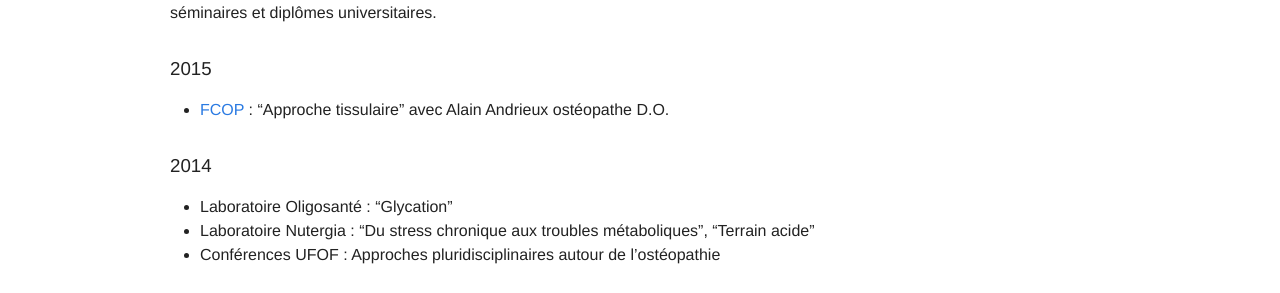
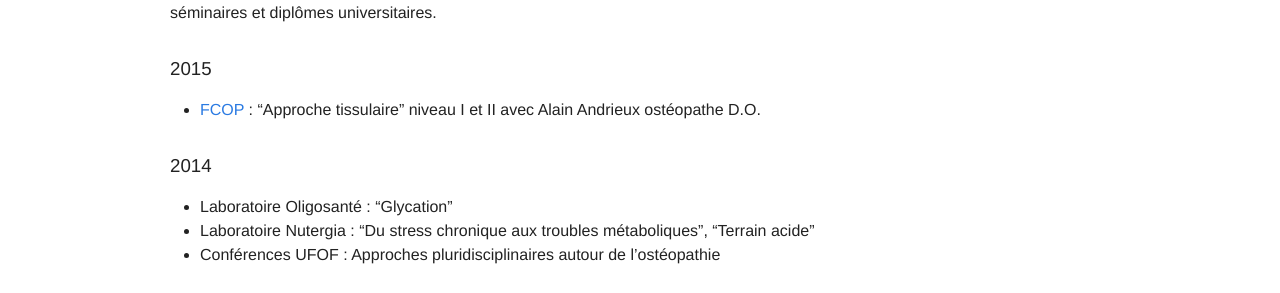
Before and after one commit to tkrotoff/osteo15, a Jekyll site: the page built from 1-Votre-osteopathe.md, in a window 1280 px wide. Shown: the part 600-893 px from the top of the page. Built offline with Jekyll 4.4.1, drawn with Linux system fonts in a browser that asks for light colours; nearby versions of some CDN libraries.

Commit message:
Niveau I et II "Approche tissulaire"

```diff
--- a/1-Votre-osteopathe.md
+++ b/1-Votre-osteopathe.md
@@ -28,7 +28,7 @@ Pour vous proposer la meilleure des prises en charge, je continue de me former r
 
 ### 2015
 
-- [FCOP](http://www.fcop-formation-osteopathe.fr/) : "Approche tissulaire" avec Alain Andrieux ostéopathe D.O.
+- [FCOP](http://www.fcop-formation-osteopathe.fr/) : "Approche tissulaire" niveau I et II avec Alain Andrieux ostéopathe D.O.
 
 ### 2014
 
```
